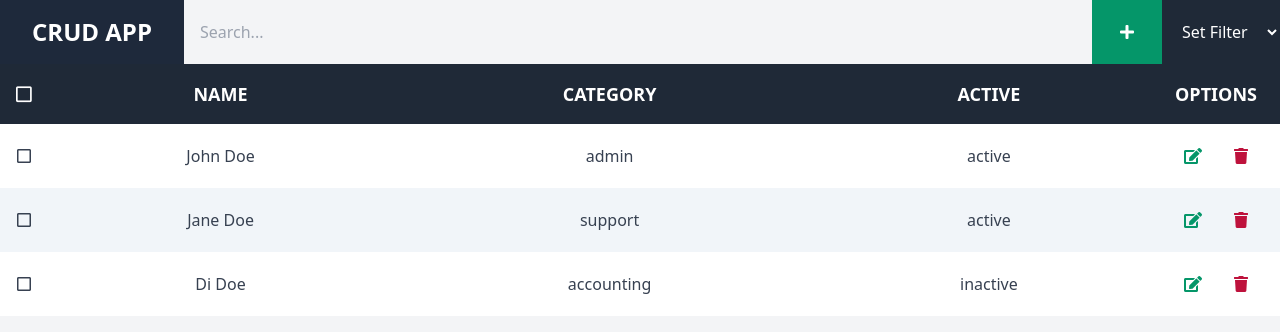
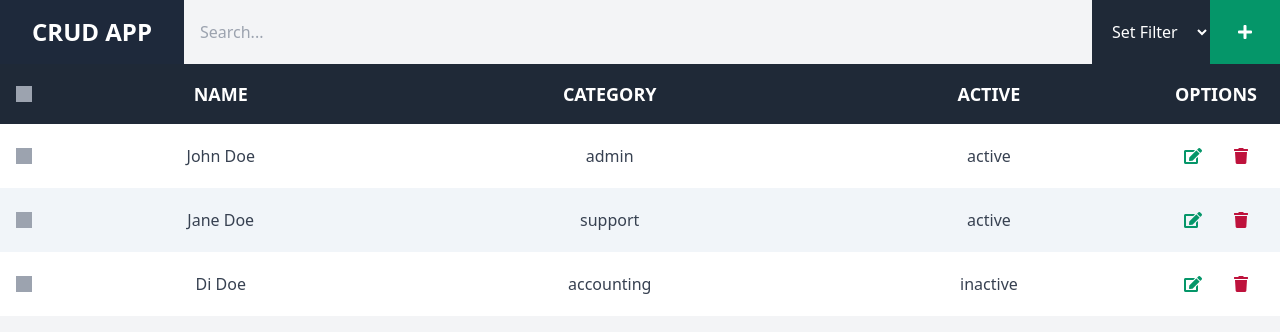
Before and after one commit to rjvillanueva89/crud-app, a Next.js app: page / in a window 1280 px wide. Shown: the top 332 px of the page. Built offline with nearby package versions, Linux system fonts and the light colour scheme; data requests are answered from the project's data file.

Commit message:
update table checkbox

```diff
--- a/components/users/table/index.tsx
+++ b/components/users/table/index.tsx
@@ -32,9 +32,10 @@ export default function Table({ filter }: Props) {
       <thead className="bg-gray-800 text-white">
         <tr className="uppercase font-semibold text-lg">
           <th className="p-4 w-1">
-            <button className="selectAll">
-              <i className="far fa-square"></i>
-            </button>
+            <label className="select-none checkbox block relative cursor-pointer text-xl h-4 w-4">
+              <input className="absolute opacity-0 left-0 top-0 cursor-pointer" type="checkbox" />
+              <span className="h-4 w-4 checkmark absolute top-0 left-0 bg-gray-400"></span>
+            </label>
           </th>
           <th className="p-4">Name</th>
           <th className="p-4">Category</th>
--- a/components/users/table/row.tsx
+++ b/components/users/table/row.tsx
@@ -52,9 +52,10 @@ export default function Row({ data, message }: Props) {
     return (
       <tr className="even:bg-slate-100">
         <td className="py-3 px-4">
-          <button className="selectRow">
-            <i className="far fa-square"></i>
-          </button>
+          <label className="select-none checkbox block relative cursor-pointer text-xl h-4 w-4">
+            <input className="absolute opacity-0 left-0 top-0 cursor-pointer" type="checkbox" />
+            <span className="h-4 w-4 checkmark absolute top-0 left-0 bg-gray-400"></span>
+          </label>
         </td>
         <td className="py-3 px-4">{data.name}</td>
         <td className="py-3 px-4">{data.category}</td>
--- a/layout/index.tsx
+++ b/layout/index.tsx
@@ -31,20 +31,20 @@ export default function Layout({ children }: Props) {
           </Link>
         </div>
         <div id="action" className="flex flex-1 justify-end overflow-hidden">
-          <input type="search" className="p-4 bg-transparent flex-1 focus:border-0" placeholder="Search..." onChange={searchFilter} />
+          <div className="flex w-full">
+            <input type="search" className="p-4 bg-transparent flex-1 focus:border-0" placeholder="Search..." onChange={searchFilter} />
+            <select className="p-4 bg-gray-800 text-white" onChange={activeFilter}>
+              <option value="">Set Filter</option>
+              <option value="true">Active</option>
+              <option value="false">Inactive</option>
+            </select>
+          </div>
           <button className="h-full px-7 bg-emerald-600 text-white" onClick={() => { modal.show(null) }} type="button">
             <i className="fas fa-plus"></i>
           </button>
           <button className="h-full px-7 bg-rose-700 text-white opacity-50 cursor-not-allowed hidden">
             <i className="fas fa-trash"></i>
           </button>
-          <div className="flex">
-            <select className="p-4 bg-gray-800 text-white" onChange={activeFilter}>
-              <option value="">Set Filter</option>
-              <option value="true">Active</option>
-              <option value="false">Inactive</option>
-            </select>
-          </div>
         </div>
       </header>
 
--- a/styles/globals.css
+++ b/styles/globals.css
@@ -11,3 +11,33 @@
   @apply: bg-green-400;
   background-color: #68D391;
 }
+
+.checkbox:hover input ~ .checkmark {
+  background-color: #a0aec0;
+}
+
+.checkbox input:checked ~ .checkmark {
+  background-color: #76818f;
+}
+
+.checkmark:after {
+  content: "";
+  position: absolute;
+  display: none;
+}
+
+.checkbox input:checked ~ .checkmark:after {
+  display: block;
+}
+
+.checkbox .checkmark:after {
+  left: 6px;
+  top: 2px;
+  width: 5px;
+  height: 10px;
+  border: solid white;
+  border-width: 0 3px 3px 0;
+  -webkit-transform: rotate(45deg);
+  -ms-transform: rotate(45deg);
+  transform: rotate(45deg);
+}
```
